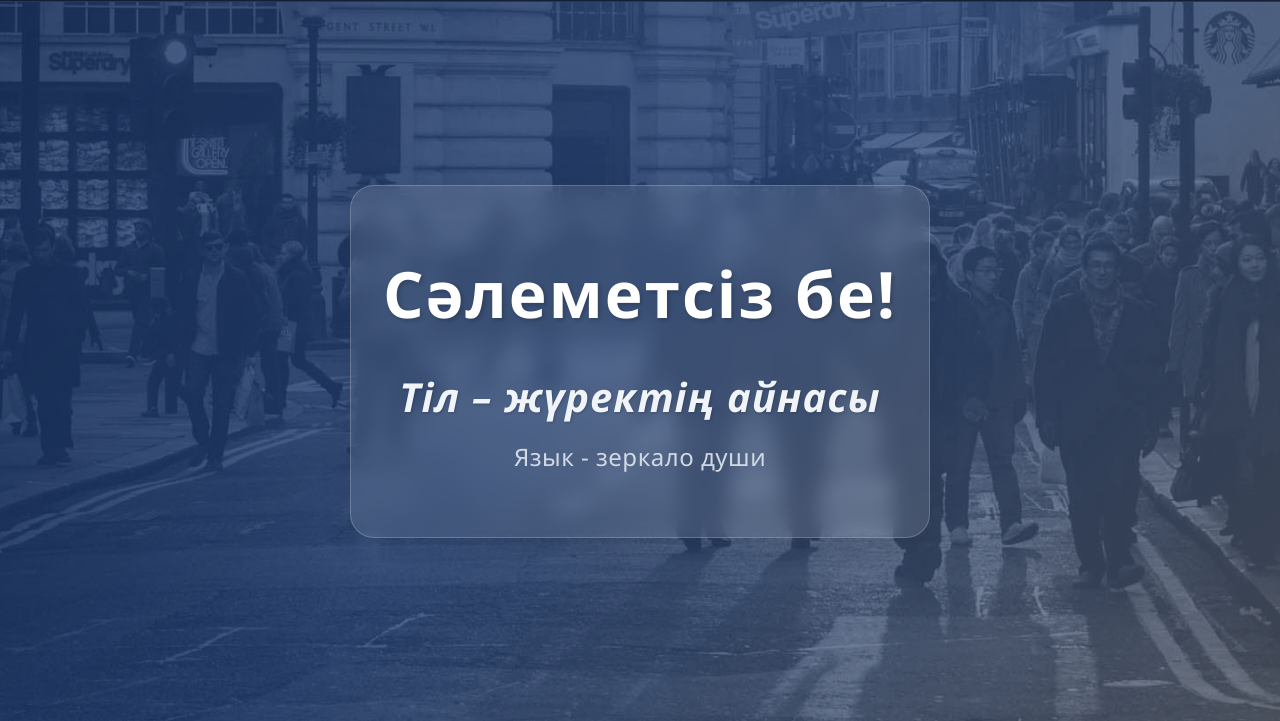
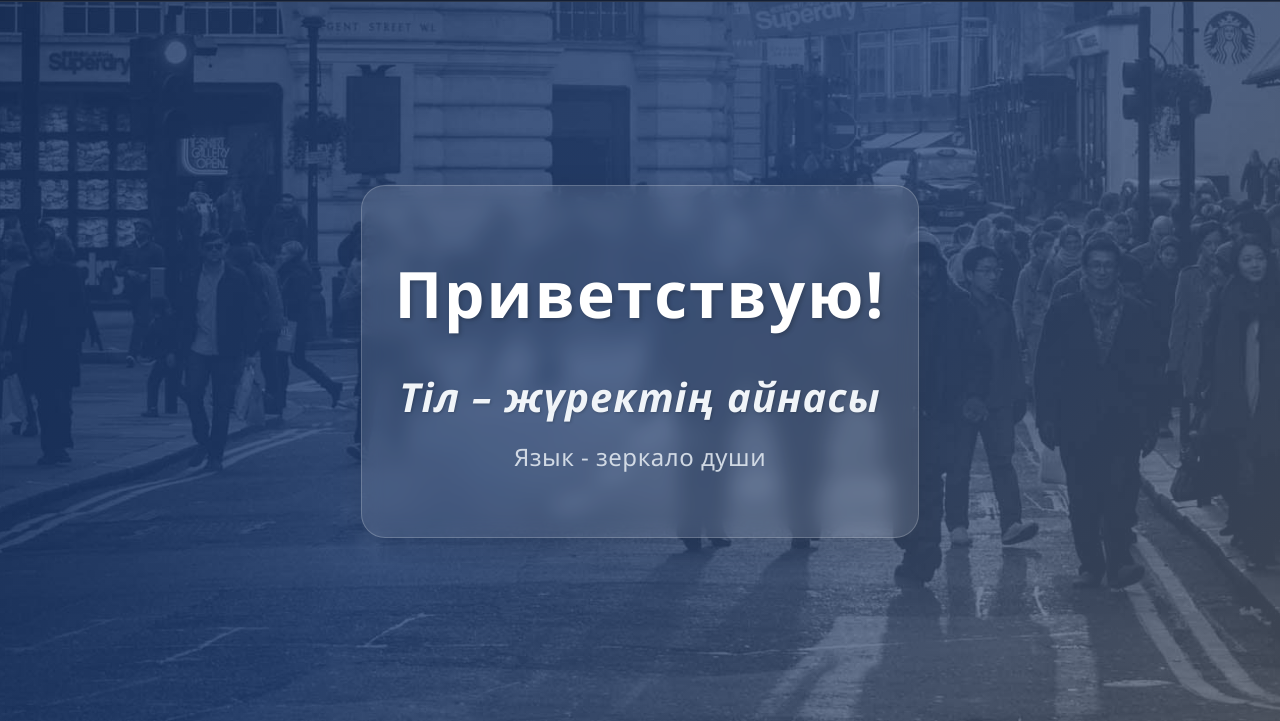
Before and after one commit to 4erfox/project, a website built with Vite: page index.html in a window 1280 px wide. Shown: the part 79-800 px from the top of the page. Built offline with nearby package versions, Linux system fonts and the light colour scheme.

Commit message:
Updated index.html

```diff
--- a/index.html
+++ b/index.html
@@ -74,7 +74,7 @@
     <div id="app" class="app-container">
       <div class="hero-section">
         <div class="greeting-container">
-          <h1 id="greeting-text" class="greeting-title">Сәлеметсіз бе!</h1>
+          <h1 id="greeting-text" class="greeting-title">Приветствую!</h1>
           <p id="proverb-text" class="proverb-text">Тіл – жүректің айнасы</p>
           <p class="proverb-translation">Язык - зеркало души</p>
         </div>
```
